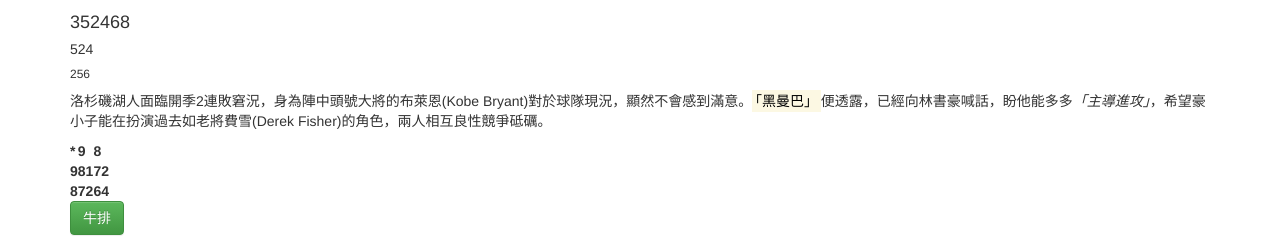
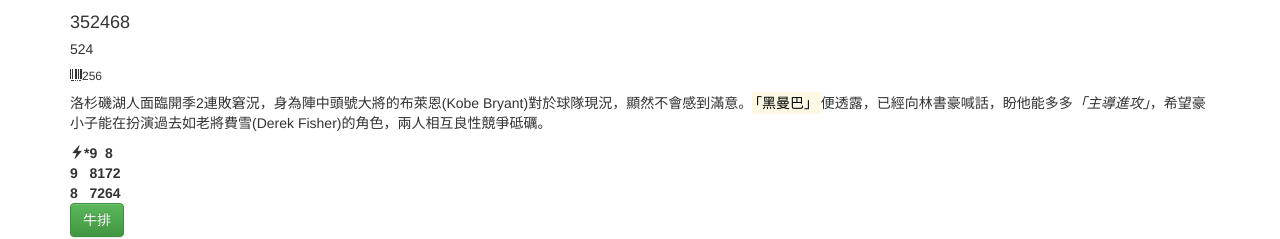
Before and after one commit to Fillet-Tasi/Fillet-Tasi.github.io, a plain HTML site: page 20141030.html in a window 1280 px wide. Shown: the part 216-455 px from the top of the page. Drawn offline with nearby package versions, Linux system fonts and the light colour scheme.

Commit message:
Update 20141030.html

```diff
--- a/20141030.html
+++ b/20141030.html
@@ -27,11 +27,11 @@
     <h3>364</h3>
     <h4>352468</h4>
     <h5>524</h5>
-    <h6>256</h6>
+    <h6><span class="glyphicon glyphicon-barcode"></span>256</h6>
     <P>洛杉磯湖人面臨開季2連敗窘況，身為陣中頭號大將的布萊恩(Kobe Bryant)對於球隊現況，顯然不會感到滿意。<mark>「黑曼巴」</mark>便透露，已經向林書豪喊話，盼他能多多<em>「主導進攻」</em>，希望豪小子能在扮演過去如老將費雪(Derek Fisher)的角色，兩人相互良性競爭砥礪。</P>
-    <table class="table-hover">
+    <table class="table-hover ">
       <tr class="info">
-       <th>*</th>
+       <th><span class="glyphicon glyphicon-flash"></span>*</th>
        <th>9</th>
        <th>8</th>
       </tr>
```
